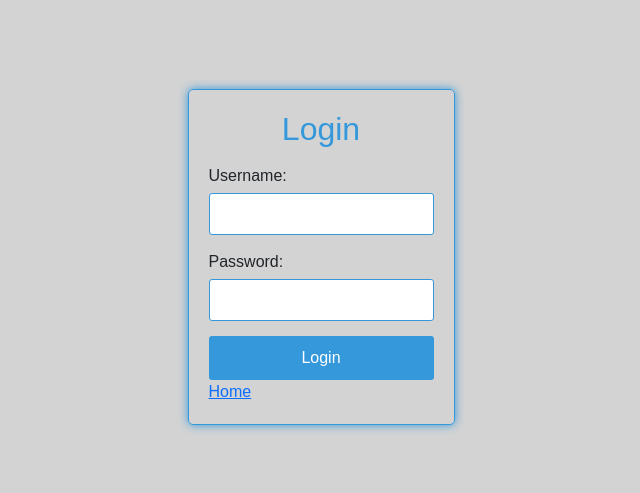
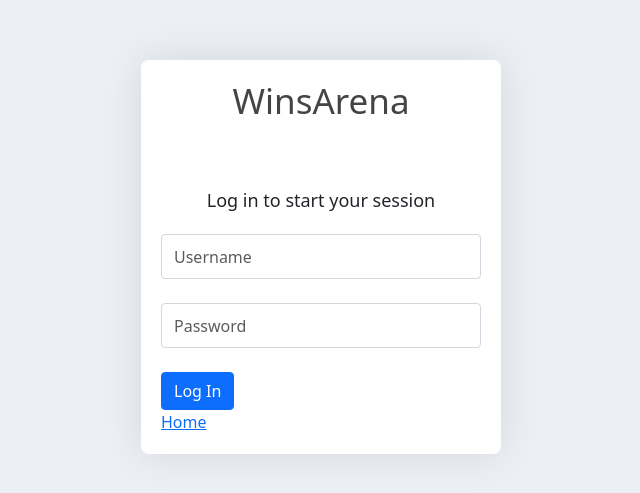
Before and after one commit to rAwrrrrrr1/Frontend, a Vue app: page / in a window 1280 px wide. Shown: the part 143-636 px from the top of the page, without its empty margins (319-959 px from the left). Built offline with nearby package versions, Linux system fonts and the light colour scheme.

Commit message:
meperbaiki tampilan home

```diff
--- a/package.json
+++ b/package.json
@@ -9,7 +9,9 @@
     "preview": "vite preview"
   },
   "dependencies": {
+    "admin-lte": "3.1",
     "bootstrap": "^5.3.2",
+    "chart.js": "^4.4.0",
     "vue": "^3.2.47",
     "vue-router": "^4.1.6"
   },
--- /dev/null
+++ b/src/components/Home.vue
@@ -0,0 +1,134 @@
+<template>
+    <header class="navbar navbar-dark sticky-top bg-dark flex-md-nowrap p-0 shadow">
+        <a class="navbar-brand col-md-3 col-lg-2 me-0 px-3">
+            WinsArena
+        </a>
+        <button class="navbar-toggler position-absolute d-md-none collapsed" type="button" data-bs-toggle="collapse"
+            data-bs-target="#sidebarMenu" aria-controls="sidebarMenu" aria-expanded="false"
+            aria-label="Toggle navigation">
+            <span class="navbar-toggler-icon"></span>
+        </button>
+    </header>
+    <div class="container-fluid">
+        <div class="row">
+            <nav id="sidebarMenu" class="col-md-3 col-lg-2 d-md-block bg-light sidebar collapse">
+                <div class="position-sticky pt-3">
+                    <ul class="nav flex-column">
+                        <li class="nav-item">
+                            <router-link :to="{ name: 'jadwal' }" class="nav-link">Jadwal</router-link>
+                        </li>
+                        <li class="nav-item">
+                            <router-link :to="{ name: 'transaksi' }" class="nav-link">Transaksi</router-link>
+                        </li>
+                    </ul>
+                </div>
+                <div class="position-bottom pt-3">
+                    <ul>
+                        <li class="nav-item">
+                            <router-link @click.prevent="logout()" :to="{ name: 'login' }" class="nav-link">Log Out</router-link>
+                        </li>
+                    </ul>
+                </div>
+            </nav>
+            <main class="col-md-9 ms-sm-auto col-lg-10 px-md-4">
+                <!-- View Route -->
+                <router-view></router-view>
+            </main>
+        </div>
+    </div>
+</template>
+
+<script>
+
+</script>
+
+<style>
+    body {
+        font-size: 0.875rem;
+    }
+
+    .feather {
+        width: 16px;
+        height: 16px;
+        vertical-align: text-bottom;
+    }
+
+    /*
+* Sidebar
+*/
+    .sidebar {
+        position: fixed;
+        top: 0;
+        bottom: 0;
+        left: 0;
+        z-index: 100;
+        padding: 48px 0 0;
+        box-shadow: inset -1px 0 0 rgba(0, 0, 0, 0.1);
+    }
+
+    .sidebar-sticky {
+        position: relative;
+        top: 0;
+        height: calc(100vh - 48px);
+        padding-top: 0.5rem;
+        overflow-x: hidden;
+        overflow-y: auto;
+    }
+
+    .sidebar .nav-link {
+        font-weight: 500;
+        color: #333;
+    }
+
+    .sidebar .nav-link .feather {
+        margin-right: 4px;
+        color: #727272;
+    }
+
+    .sidebar .nav-link.active {
+        color: #2470dc;
+    }
+
+    .sidebar .nav-link:hover .feather,
+    .sidebar .nav-link.active .feather {
+        color: inherit;
+    }
+
+    .sidebar-heading {
+        font-size: 0.75rem;
+        text-transform: uppercase;
+    }
+
+    /*
+* Navbar
+*/
+    .navbar-brand {
+        padding-top: 0.75rem;
+        padding-bottom: 0.75rem;
+        font-size: 1rem;
+        background-color: rgba(0, 0, 0, 0.25);
+        box-shadow: inset -1px 0 0 rgba(0, 0, 0, 0.25);
+    }
+
+    .navbar .navbar-toggler {
+        top: 0.25rem;
+        right: 1rem;
+    }
+
+    .navbar .form-control {
+        padding: 0.75rem 1rem;
+        border-width: 0;
+        border-radius: 0;
+    }
+
+    .form-control-dark {
+        color: #fff;
+        background-color: rgba(255, 255, 255, 0.1);
+        border-color: rgba(255, 255, 255, 0.1);
+    }
+
+    .form-control-dark:focus {
+        border-color: transparent;
+        box-shadow: 0 0 0 3px rgba(255, 255, 255, 0.25);
+    }
+</style>
--- a/src/views/Home.vue
+++ /dev/null
@@ -1,37 +0,0 @@
-<template>
-  <div>
-    <nav class="navbar navbar-expand-lg bg-dark" data-bs-theme="dark">
-      <div class="container">
-        <router-link :to="{ name: 'home' }" class="navbar-brand">HOME</router-link>
-        <button
-          class="navbar-toggler"
-          type="button"
-          data-bs-toggle="collapse"
-          data-bs-target="#navbarSupportedContent"
-          aria-controls="navbarSupportedContent"
-          aria-expanded="false"
-          aria-label="Toggle navigation"
-        >
-          <span class="navbar-toggler-icon"></span>
-        </button>
-        <div class="collapse navbar-collapse" id="navbarSupportedContent">
-          <ul class="navbar-nav me-auto mb-2 mb-lg-0">
-            <li class="nav-item">
-              <router-link :to="{ name: 'jadwal' }" class="nav-link active" aria-current="page">JADWAL</router-link>
-            </li>
-            <li class="nav-item">
-              <router-link :to="{ name: 'transaksi' }" class="nav-link active" aria-current="page">TRANSAKSI</router-link>
-            </li>
-          </ul>
-          <ul class="navbar-nav ms-auto mb-2 mb-lg-0" role="search">
-            <router-link to="/" target="_blank" class="btn btn-danger">KELUAR</router-link>
-          </ul>
-        </div>
-      </div>
-    </nav>
-
-    <!--- render router view -->
-    <router-view></router-view>
-
-  </div>
-</template>
--- a/src/views/Jadwal.vue
+++ b/src/views/Jadwal.vue
@@ -1,30 +1,4 @@
 <template>
-  <div>
-    <!-- Navigation Bar -->
-    <nav class="navbar navbar-expand-lg bg-dark" data-bs-theme="dark">
-      <div class="container">
-        <router-link :to="{ name: 'home' }" class="navbar-brand">HOME</router-link>
-        <button
-          class="navbar-toggler"
-          type="button"
-          data-bs-toggle="collapse"
-          data-bs-target="#navbarSupportedContent"
-          aria-controls="navbarSupportedContent"
-          aria-expanded="false"
-          aria-label="Toggle navigation"
-        >
-          <span class="navbar-toggler-icon"></span>
-        </button>
-        <div class="collapse navbar-collapse" id="navbarSupportedContent">
-          <ul class="navbar-nav me-auto mb-2 mb-lg-0">
-            <li class="nav-item">
-              <router-link :to="{ name: 'transaksi' }" class="nav-link active" aria-current="page">TRANSAKSI</router-link>
-            </li>
-          </ul>
-        </div>
-      </div>
-    </nav>
-
     <!-- Content Container -->
     <div class="container mt-3">
       <!-- Judul Halaman -->
@@ -67,7 +41,6 @@
       <!-- Render router view -->
       <router-view></router-view>
     </div>
-  </div>
 </template>
 
 <script>
--- a/src/views/Login.vue
+++ b/src/views/Login.vue
@@ -1,21 +1,44 @@
 <template>
   <div class="login-wrapper">
     <div class="login-container">
-      <h2 class="login-header">Login</h2>
-      <form @submit.prevent="login" class="login-form">
-        <div class="form-group">
-          <label for="username">Username:</label>
-          <input type="text" v-model="username" class="form-input" required>
+      <div class="login-box">
+        <div class="login-logo">
+          <b>WinsArena</b>
         </div>
-        <div class="form-group">
-          <label for="password">Password:</label>
-          <input type="password" v-model="password" class="form-input" required>
+        <!-- /.login-logo -->
+        <div class="login-box-body">
+          <p class="login-box-msg">Log in to start your session</p>
+
+          <form @submit.prevent="login" class="login-form">
+            <div class="form-group has-feedback">
+              <input type="text" v-model="username" class="form-control" placeholder="Username" required>
+              <span class="glyphicon glyphicon-user form-control-feedback"></span>
+            </div>
+            <br>
+            <div class="form-group has-feedback">
+              <input type="password" v-model="password" class="form-control" placeholder="Password" required>
+              <span class="glyphicon glyphicon-lock form-control-feedback"></span>
+            </div>
+            <div class="row">
+              <div class="col-xs-8">
+              </div>
+              <!-- /.col -->
+              <br>
+              <div class="col-xs-4">
+                <button type="submit" class="btn btn-primary btn-block btn-flat">Log In</button>
+              </div>
+              <router-link :to="{ name: 'home' }">Home</router-link>
+              <!-- /.col -->
+            </div>
+          </form>
         </div>
-        <button type="submit" class="login-button">Login</button>
-      </form>
-      <router-link :to="{ name: 'home' }">Home</router-link>
+        <!-- /.login-box-body -->
+      </div>
+      <!-- /.login-box -->
     </div>
+    <!-- /.login-container -->
   </div>
+  <!-- /.login-wrapper -->
 </template>
 
 <script>
@@ -47,6 +70,7 @@ export default {
 
 <style scoped>
 .login-wrapper {
+  background-color: #ecf0f5;
   display: flex;
   justify-content: center;
   align-items: center;
@@ -54,51 +78,61 @@ export default {
 }
 
 .login-container {
-  max-width: 300px;
-  padding: 20px;
-  border: 1px solid #3498db;
-  border-radius: 5px;
-  box-shadow: 0px 0px 10px 0px #3498db;
+  width: 360px;
 }
 
-.login-header {
-  color: #3498db;
-  text-align: center;
+.login-box {
+  background: #fff;
+  border-radius: 8px;
+  box-shadow: 0 0 40px rgba(0, 0, 0, 0.1);
+  overflow: hidden;
 }
 
-.login-form {
-  margin-top: 15px;
+.login-logo {
+  font-size: 35px;
+  font-weight: 300;
+  text-align: center;
+  margin-bottom: 25px;
+  padding: 15px;
+  color: #444;
 }
 
-.form-group {
-  margin-bottom: 15px;
+.login-box-body {
+  padding: 20px;
 }
 
-label {
-  display: block;
-  margin-bottom: 5px;
+.login-box-msg {
+  margin: 0;
+  text-align: center;
+  font-size: 18px;
+  margin-bottom: 20px;
 }
 
-.form-input {
-  width: 100%;
-  padding: 8px;
-  box-sizing: border-box;
-  border: 1px solid #3498db;
-  border-radius: 3px;
+.form-control {
+  border: 1px solid #d2d6de;
+  border-radius: 4px;
+  box-shadow: none;
+  padding: 12px;
+  height: 45px;
 }
 
-.login-button {
-  background-color: #3498db;
-  color: white;
-  padding: 10px 15px;
-  border: none;
-  border-radius: 3px;
-  cursor: pointer;
-  width: 100%;
-  transition: background-color 0.3s ease;
+.checkbox {
+  margin-top: 0;
 }
 
-.login-button:hover {
-  background-color: #2980b9;
+.btn-flat {
+  border-radius: 4px;
+}
+
+.btn-social {
+  color: #fff;
+}
+
+.btn-facebook {
+  background-color: #3b5998;
+}
+
+.btn-google {
+  background-color: #dd4b39;
 }
 </style>
--- a/src/views/Transaksi.vue
+++ b/src/views/Transaksi.vue
@@ -1,30 +1,5 @@
 <template>
   <div>
-    <!-- Navigation Bar -->
-    <nav class="navbar navbar-expand-lg bg-dark" data-bs-theme="dark">
-      <div class="container">
-        <router-link :to="{ name: 'home' }" class="navbar-brand">HOME</router-link>
-        <button
-          class="navbar-toggler"
-          type="button"
-          data-bs-toggle="collapse"
-          data-bs-target="#navbarSupportedContent"
-          aria-controls="navbarSupportedContent"
-          aria-expanded="false"
-          aria-label="Toggle navigation"
-        >
-          <span class="navbar-toggler-icon"></span>
-        </button>
-        <div class="collapse navbar-collapse" id="navbarSupportedContent">
-          <ul class="navbar-nav me-auto mb-2 mb-lg-0">
-            <li class="nav-item">
-              <router-link :to="{ name: 'jadwal' }" class="nav-link active" aria-current="page">JADWAL</router-link>
-            </li>
-          </ul>
-        </div>
-      </div>
-    </nav>
-
     <!-- Content Container -->
     <div class="container mt-3">
       <!-- Page Title -->
```
Also changed, not shown: src/index.js (+6 -2 lines), src/main.js (+7 -1 lines), 1 other file (tests, documents, lock files or other folders).
